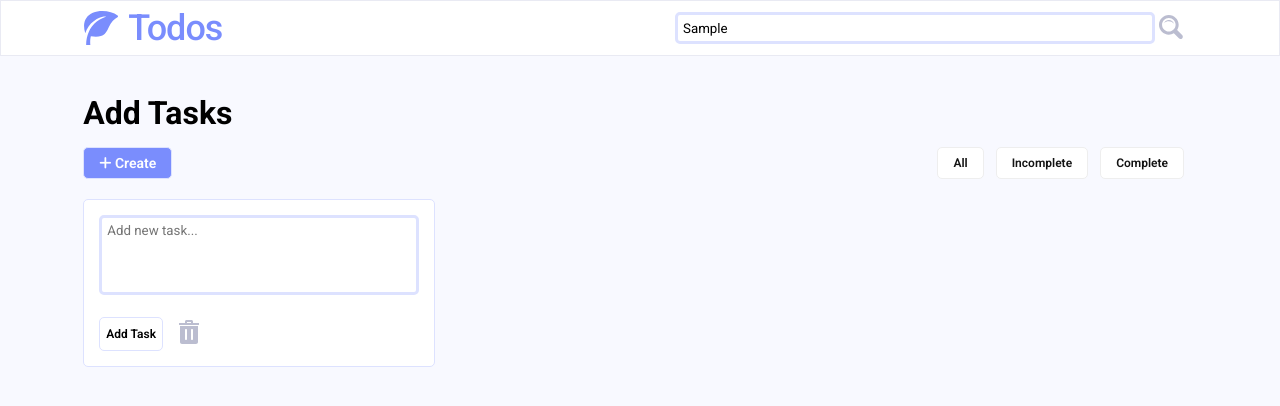
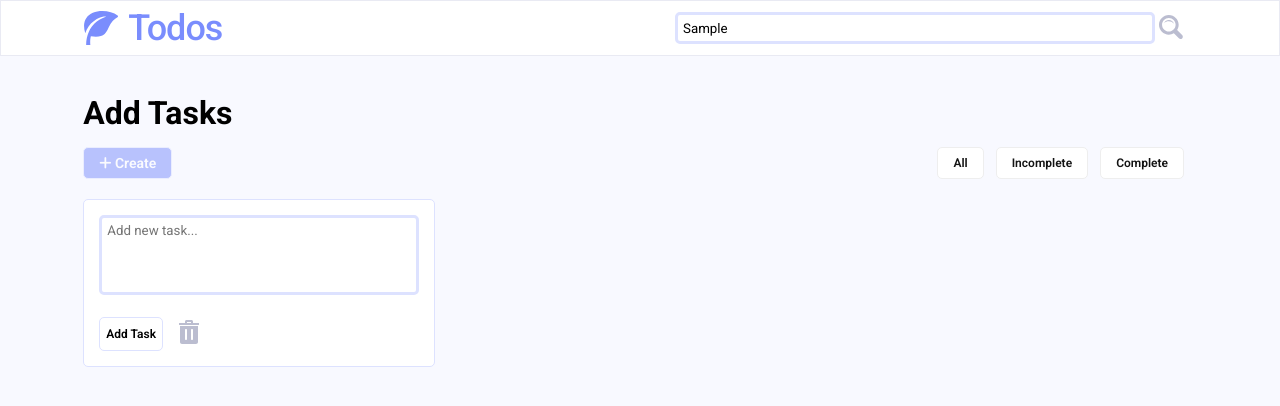
Before and after one commit to fza-wtag/todo-app-react, a React (Create React App) app in the folder todos/: page / in a window 1280 px wide. Both pictures are taken after typing "Sample" into the empty fields and a click on the button "Create". Shown: the top 406 px of the page. Built offline with nearby package versions, Linux system fonts and the light colour scheme.

Commit message:
Change necessary states and design depending on create, Add Task, and Delete buttons click

```diff
--- a/todos/src/components/AddTask.js
+++ b/todos/src/components/AddTask.js
@@ -6,10 +6,30 @@ import { addTodo } from "actions/index";
 import { useDispatch } from "react-redux";
 
 const AddTask = () => {
-  const { isAddTaskVisible, setIsAddTaskVisible } =
-    useContext(TopContentContext);
+  const {
+    isAddTaskVisible,
+    setIsAddTaskVisible,
+    isBtnDisabled,
+    setIsBtnDisabled,
+  } = useContext(TopContentContext);
+
+  console.log(isBtnDisabled);
   const [inputData, setInputData] = useState("");
   const dispatch = useDispatch();
+
+  const addTaskBtnClickJob = () => {
+    setIsAddTaskVisible(!isAddTaskVisible);
+    setIsBtnDisabled(!isBtnDisabled);
+  };
+  const handleKeyUp = (event) => {
+    if (event.keyCode === 13) {
+      //to get the job done with enter button
+      dispatch(addTodo(inputData), setInputData(""));
+      if (inputData !== "") {
+        addTaskBtnClickJob();
+      }
+    }
+  };
 
   return (
     <div className="todo">
@@ -19,21 +39,27 @@ const AddTask = () => {
           placeholder="Add new task..."
           value={inputData}
           onChange={(event) => setInputData(event.target.value)}
+          onKeyUp={handleKeyUp}
         ></textarea>
       </div>
       <div className="todo__add_del">
         <button
           className="btn btn__save_button"
-          onClick={() => {
+          onClick={(event) => {
             dispatch(addTodo(inputData), setInputData(""));
-            setIsAddTaskVisible(!isAddTaskVisible);
+            if (inputData !== "") {
+              addTaskBtnClickJob();
+            }
           }}
         >
           Add Task
         </button>
         <button
           className="todo__icon-btn"
-          onClick={() => setIsAddTaskVisible(!isAddTaskVisible)}
+          onClick={() => {
+            setIsAddTaskVisible(!isAddTaskVisible);
+            setIsBtnDisabled(!isBtnDisabled);
+          }}
         >
           <img src={del} alt="icon"></img>
         </button>
--- a/todos/src/components/TopContent.js
+++ b/todos/src/components/TopContent.js
@@ -2,22 +2,35 @@ import React, { useState } from "react";
 import "styles/topContent.css";
 import FilterButtons from "components/FilterButtons.js";
 import { createContext } from "react";
+import { isDisabled } from "@testing-library/user-event/dist/utils";
 
 export const TopContentContext = createContext();
 
 const TopContent = (props) => {
   const [isAddTaskVisible, setIsAddTaskVisible] = useState(false);
+  const [isBtnDisabled, setIsBtnDisabled] = useState(false);
 
   return (
     <TopContentContext.Provider
-      value={{ isAddTaskVisible, setIsAddTaskVisible }}
+      value={{
+        isAddTaskVisible,
+        setIsAddTaskVisible,
+        isBtnDisabled,
+        setIsBtnDisabled,
+      }}
     >
       <div className="top-content">
         <h1>Add Tasks</h1>
         <div className="top-content__buttons">
           <button
-            className="btn btn__create_button"
-            onClick={() => setIsAddTaskVisible(!isAddTaskVisible)}
+            disabled={isBtnDisabled}
+            className={`btn btn__create_button ${
+              isBtnDisabled ? "btn__create_button--blur" : ""
+            }`}
+            onClick={(event) => {
+              setIsBtnDisabled(!isBtnDisabled);
+              setIsAddTaskVisible(!isAddTaskVisible);
+            }}
           >
             <i className="fa-sharp fa-solid fa-plus"></i> Create
           </button>
--- a/todos/src/styles/topContent.css
+++ b/todos/src/styles/topContent.css
@@ -36,6 +36,12 @@
   font-size: 14px;
 }
 
+.btn__create_button--blur {
+  opacity: 0.5;
+  pointer-events: none;
+  user-select: none;
+}
+
 .btn__create_button:hover {
   background: #4c5fcd;
   color: white;
```
